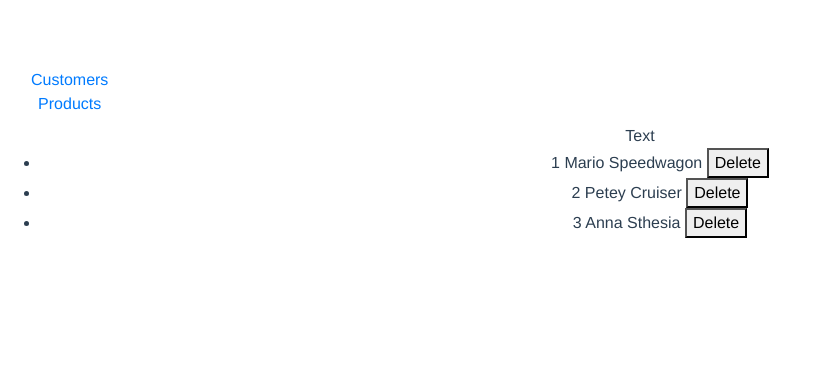
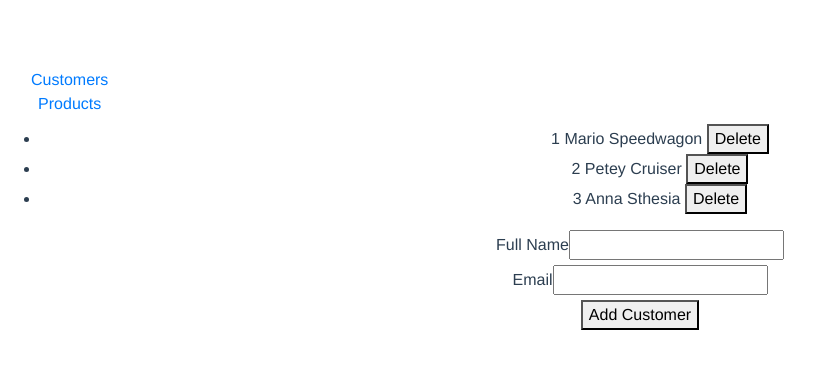
Before and after one commit to boris7ran/VueStoreApp, a Vue app: page /customers in a window 1280 px wide. Shown: the top 368 px of the page, without its empty margins (0-823 px from the left). Built offline with nearby package versions, Linux system fonts and the light colour scheme.

Commit message:
Zadatak 4

```diff
--- a/src/components/AppCustomers.vue
+++ b/src/components/AppCustomers.vue
@@ -1,21 +1,23 @@
 <template>
     <div>
-        Text
         <ul>
             <li v-for="(customer, index) in customers" :key=index>
-                <SingleCustomer :customer="customer" @delete-customer="deleteCustomer"/>
+                <SingleCustomer :customer="customer" @delete-customer="deleteCustomer(index)"/>
             </li>
         </ul>
+        <CustomerForm />
     </div>
 </template>
 
 <script>
 import {customerService} from '@/services/CustomerService.js'
 import SingleCustomer from './SingleCustomer'
+import CustomerForm from './CustomerForm'
 
 export default {
     components: {
-        SingleCustomer
+        SingleCustomer,
+        CustomerForm
     },
 
     data () {
@@ -26,6 +28,7 @@ export default {
 
     methods: {
         deleteCustomer(index) {
+            console.log(index);
             customerService.remove (this.customers[index])
         }
     }
--- /dev/null
+++ b/src/components/CustomerForm.vue
@@ -0,0 +1,49 @@
+<template>
+    <div>
+        <form @submit.prevent="handleAdd">
+            <div>
+                <label for="fullName">Full Name</label>
+                <input type="text" id="fullName" v-model="newCustomer.fullName" required>
+            </div>
+            <div>
+                <label for="email">Email</label>
+                <input type="email" id="email" v-model="newCustomer.email" required>
+            </div>
+
+            <div>
+                <button type="submit">Add Customer</button>
+            </div>
+        </form>
+    </div>
+</template>
+
+<script>
+import {customerService} from '@/services/CustomerService.js'
+
+export default {
+    data () {
+        return {
+            newCustomer: this.getDefaults()
+        }
+    },
+
+    methods: {
+        getDefaults () {
+            return {
+                fullName: '',
+                email: '',
+                products: []
+            }
+        },
+
+        handleAdd () {
+            customerService.add(this.newCustomer);
+            this.newCustomer = this.getDefaults;
+        }
+    }
+}
+</script>
+
+<style>
+
+</style>
```
